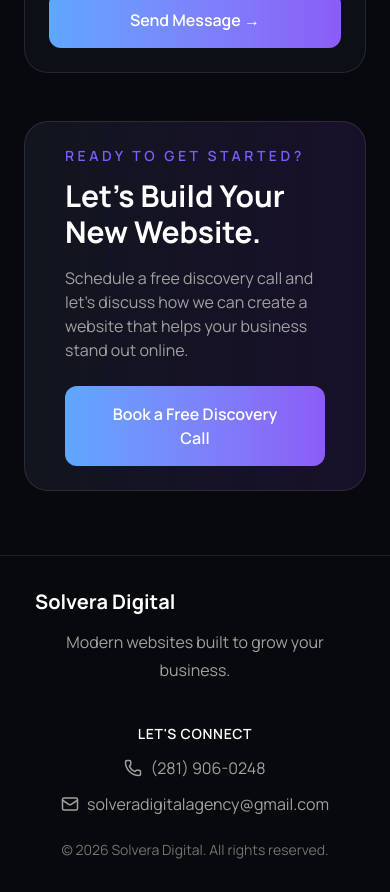
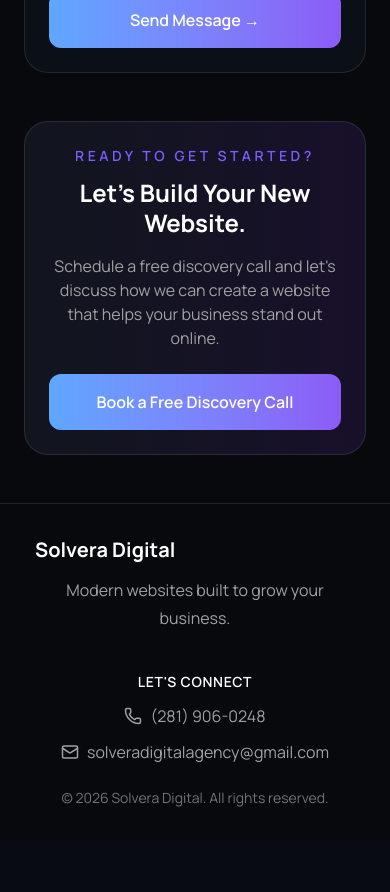
Before and after one commit to solveradigitalagency/solvera-digital-v2, a Next.js app: page /contact in a window 390 px wide. Shown: the part 980-1872 px from the top of the page. After the commit the page ends 1820 px from the top, so only its background shows below. Built offline with nearby package versions, Linux system fonts and the light colour scheme.

Commit message:
Update DiscoveryCTA.tsx

```diff
--- a/components/contact/DiscoveryCTA.tsx
+++ b/components/contact/DiscoveryCTA.tsx
@@ -9,15 +9,15 @@
 
   return (
     <>
-      <section className="pb-16">
+      <section className="pb-12 md:pb-16">
         <Container>
-          <div className="flex flex-col items-center justify-between gap-6 rounded-3xl border border-white/10 bg-gradient-to-r from-[#11151E] to-[#18102A] px-10 py-6 lg:flex-row">
+          <div className="flex flex-col items-center justify-between gap-6 rounded-3xl border border-white/10 bg-gradient-to-r from-[#11151E] to-[#18102A] px-6 py-6 text-center md:px-8 lg:flex-row lg:px-10 lg:text-left">
             <div>
               <p className="text-sm font-semibold uppercase tracking-[0.25em] text-[#7C5CFF]">
                 Ready to Get Started?
               </p>
 
-              <h2 className="mt-3 text-3xl font-bold text-white">
+              <h2 className="mt-3 text-2xl font-bold leading-tight text-white sm:text-3xl">
                 Let's Build Your New Website.
               </h2>
 
@@ -29,7 +29,7 @@
 
             <button
               onClick={() => setOpen(true)}
-              className="rounded-xl bg-gradient-to-r from-[#5EA7FF] to-[#8B5CF6] px-8 py-4 font-semibold text-white transition hover:opacity-90"
+              className="w-full max-w-xs rounded-xl bg-gradient-to-r from-[#5EA7FF] to-[#8B5CF6] px-8 py-4 font-semibold text-white transition hover:opacity-90 sm:w-auto"
             >
               Book a Free Discovery Call
             </button>
@@ -38,8 +38,8 @@
       </section>
 
       {open && (
-        <div className="fixed inset-0 z-[9999] flex items-center justify-center bg-black/70 backdrop-blur-sm p-6">
-          <div className="relative w-full max-w-5xl rounded-3xl bg-[#0B0F16] border border-white/10 overflow-hidden">
+        <div className="fixed inset-0 z-[9999] flex items-center justify-center bg-black/70 backdrop-blur-sm p-4 sm:p-6">
+          <div className="relative w-full max-w-5xl rounded-3xl border border-white/10 bg-[#0B0F16] overflow-hidden">
 
             <button
               onClick={() => setOpen(false)}
@@ -48,8 +48,8 @@
               ×
             </button>
 
-            <div className="p-8 pb-4 text-center">
-              <h2 className="text-3xl font-bold text-white">
+            <div className="p-6 pb-4 text-center sm:p-8 sm:pb-4">
+              <h2 className="text-2xl font-bold text-white sm:text-3xl">
                 Book Your Discovery Call
               </h2>
 
@@ -61,7 +61,7 @@
             <InlineWidget
               url="https://calendly.com/solveradigitalagency/new-meeting"
               styles={{
-                height: "700px",
+                height: "min(700px, 75vh)",
               }}
             />
           </div>
```
